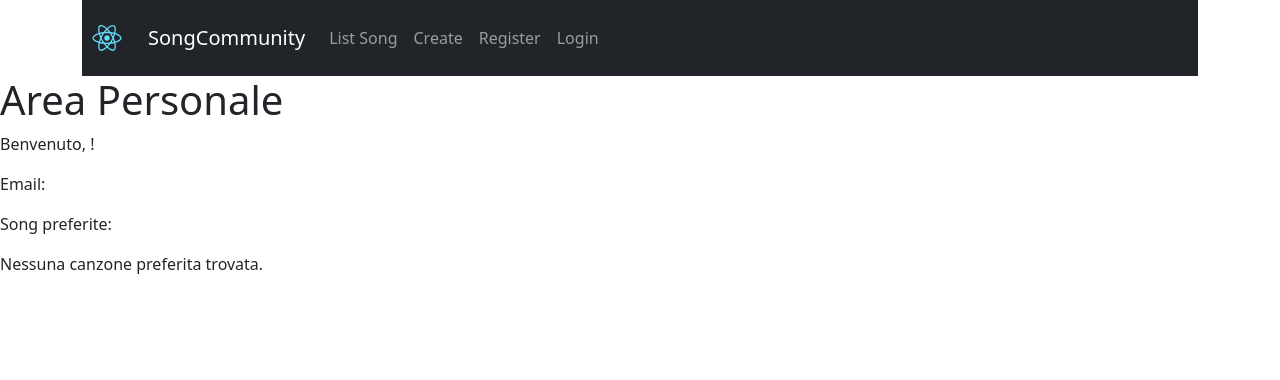
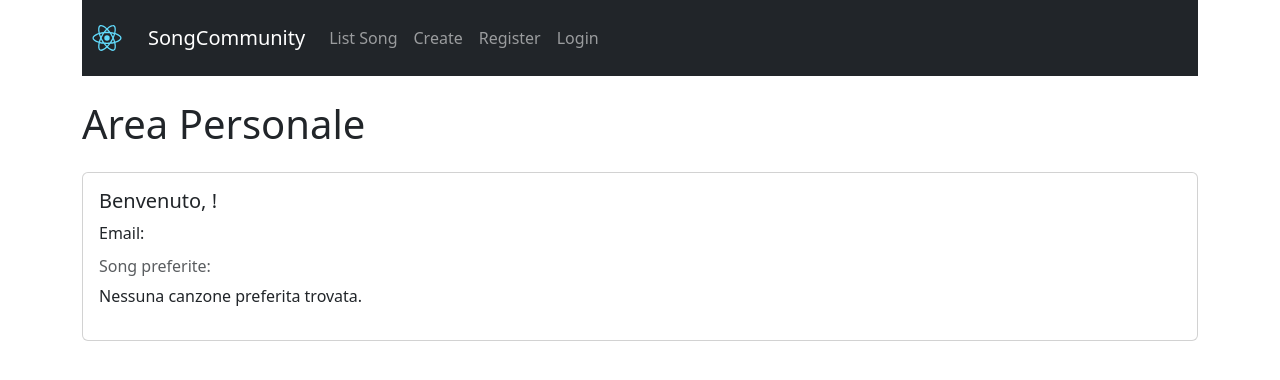
Before and after one commit to GerardoFesta/SongCommunity, a React (Create React App) app in the folder client/: page /areaPersonale in a window 1280 px wide. Shown: the top 380 px of the page. Built offline with nearby package versions, Linux system fonts and the light colour scheme.

Commit message:
Update some page adding bootstrap

```diff
--- a/client/src/pages/AreaPersonale.jsx
+++ b/client/src/pages/AreaPersonale.jsx
@@ -102,37 +102,27 @@ class AreaPersonale extends Component {
     ];
 
     return (
-      <div>
-        <h1>Area Personale</h1>
-        <p>Benvenuto, {username} !</p>
-        <p>Email: {email}</p>
-        <p>Song preferite:</p>
-        {preferite.length > 0 ? (
-          <Table striped bordered hover>
-          <thead>
-            <tr>
-              {columns.map(column => (
-                <th key={column.Header}>{column.Header}</th>
-              ))}
-            </tr>
-          </thead>
-          <tbody>
-            {preferite.map((canzone, index) => (
-              <tr key={index}>
-                {columns.map(column => (
-                  <td key={column.accessor}>
-                    {column.Cell ? column.Cell({ value: canzone[column.accessor] }) : canzone[column.accessor]}
-                  </td>
-                ))}
-              </tr>
-            ))}
-          </tbody>
-        </Table>
-        ) : (
-          <p>Nessuna canzone preferita trovata.</p>
-        )}
-        {/* Aggiungi qui altri componenti o informazioni dell'utente */}
-      </div>
+      <div className="container mt-4">
+  <h1 className="mb-4">Area Personale</h1>
+  <div className="card">
+    <div className="card-body">
+      <h5 className="card-title">Benvenuto, {username}!</h5>
+      <p className="card-text">Email: {email}</p>
+      <h6 className="card-subtitle mb-2 text-muted">Song preferite:</h6>
+      {preferite.length > 0 ? (
+        <ReactTable
+          data={preferite}
+          columns={columns}
+          defaultPageSize={10}
+          filterable={true}
+          className="-striped -highlight"
+        />
+      ) : (
+        <p>Nessuna canzone preferita trovata.</p>
+      )}
+    </div>
+  </div>
+</div>
     );
   }
 }
--- a/client/src/pages/Login.jsx
+++ b/client/src/pages/Login.jsx
@@ -37,27 +37,36 @@ function Login() {
   };
 
   return (
-    <Container>
-      <Row className="justify-content-center">
-        <Col xs={12} md={6}>
-          <h2>Login</h2>
-          {errorMessage && <p>{errorMessage}</p>}
+<Container className="mt-4 mt-5">
+  <Row className="justify-content-center text-center">
+    <Col xs={20} md={6}>
+      <div className="card">
+        <div className="card-body">
+          <h2 className="card-title">Login</h2>
+          {errorMessage && <p className="card-text">{errorMessage}</p>}
           <Form onSubmit={handleLogin}>
             <Form.Group controlId="username">
-              <Form.Label>Username</Form.Label>
-              <Form.Control type="text" value={username} onChange={(e) => setUsername(e.target.value)} />
+              <br />
+              <Form.Label className="fw-bold">Username</Form.Label>
+              <Form.Control type="text" value={username} onChange={(e) => setUsername(e.target.value)} className="form-control form-control-sm" />
             </Form.Group>
             <Form.Group controlId="password">
-              <Form.Label>Password</Form.Label>
-              <Form.Control type="password" value={password} onChange={(e) => setPassword(e.target.value)} />
+              <br />
+              <Form.Label className="fw-bold">Password</Form.Label>
+              <Form.Control type="password" value={password} onChange={(e) => setPassword(e.target.value)} className="form-control form-control-sm" />
             </Form.Group>
-            <Button variant="primary" type="submit">
+            <br />
+            <Button variant="primary" type="submit" className="btn btn-primary">
               Accedi
             </Button>
           </Form>
-        </Col>
-      </Row>
-    </Container>
+        </div>
+      </div>
+    </Col>
+  </Row>
+</Container>
+
+
   );
 }
 
--- a/client/src/pages/SongList.jsx
+++ b/client/src/pages/SongList.jsx
@@ -123,8 +123,10 @@ class SongList extends Component {
     }
 
     return (
-      <Wrapper>
+      <Wrapper className="container mt-4">
         {showTable && (
+          <div className="card">
+            <div className="card-body">
               <ReactTable
                 data={songs}
                 columns={columns}
@@ -132,7 +134,10 @@ class SongList extends Component {
                 defaultPageSize={25}
                 showPageSizeOptions={true}
                 minRows={0}
+                className="-striped -highlight"
               />
+            </div>
+          </div>
         )}
    </Wrapper>
   );
```
Lines whose indentation alone changed are shown as unchanged.
